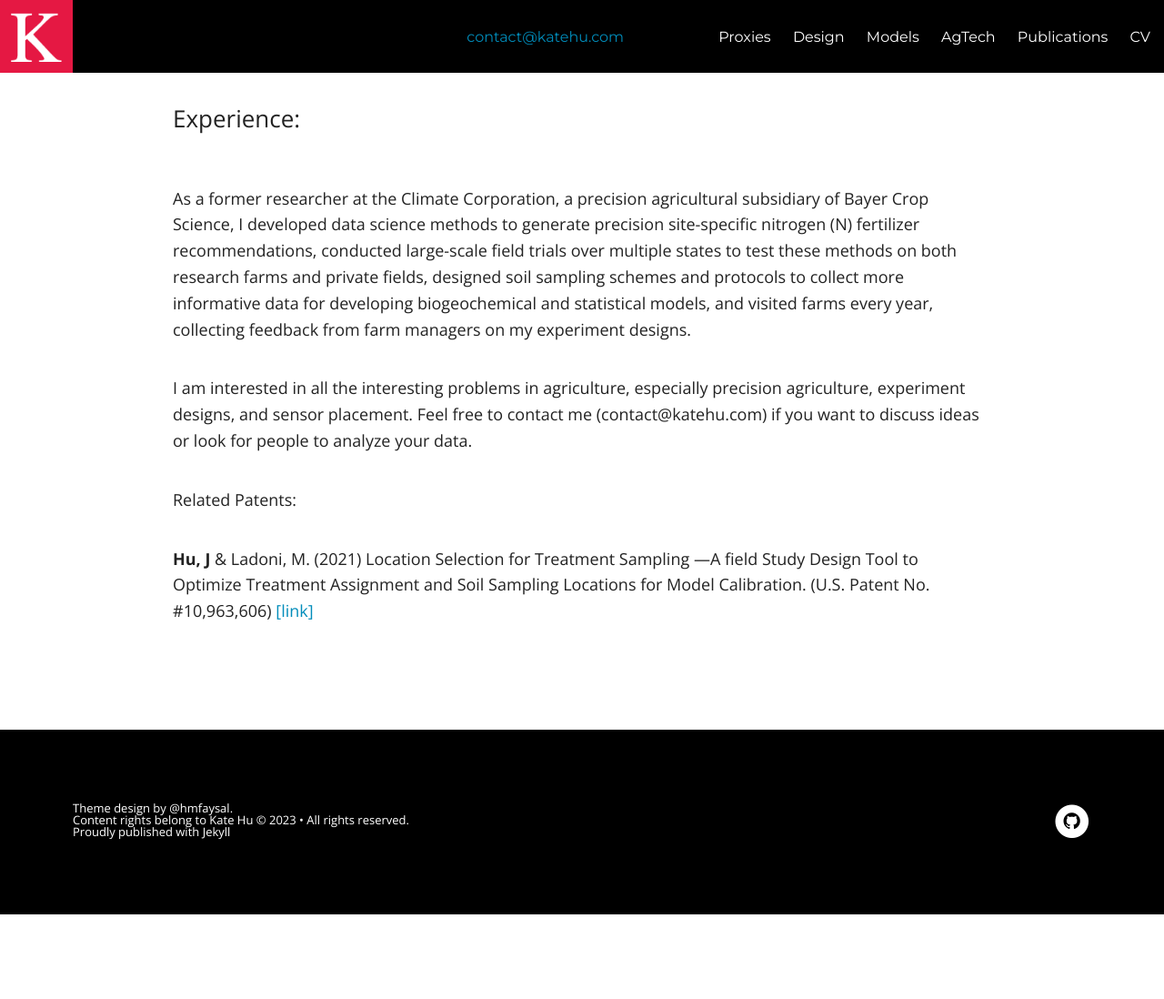
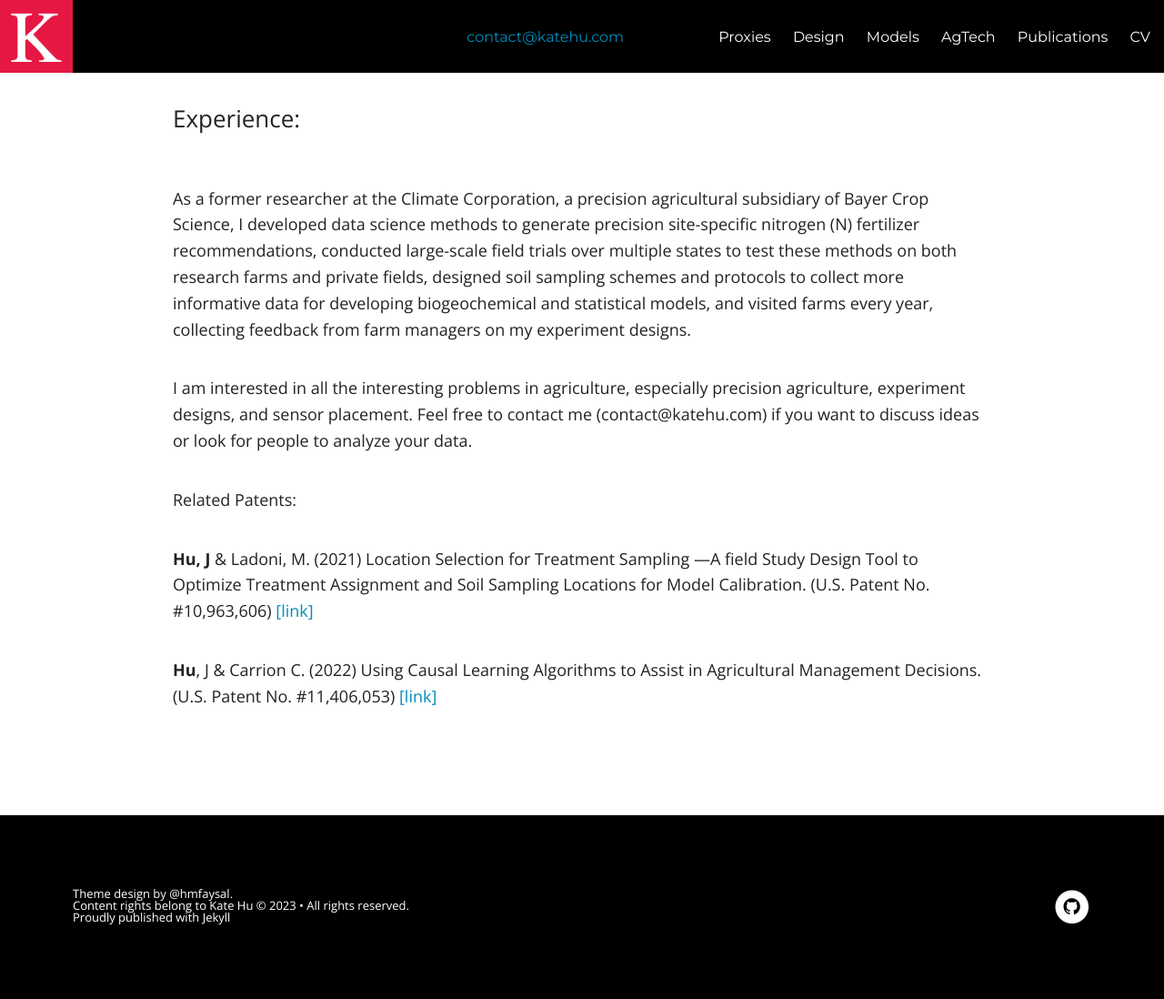
Before and after one commit to katehu/katehu.github.io, a Jekyll site: the page built from agtech.md, in a window 1280 px wide. Shown: the whole page at 91% size. Built offline with Jekyll 4.4.1, drawn with Linux system fonts in a browser that asks for light colours; nearby versions of some CDN libraries; before the commit the page ends 1005 px from its top, so only the background shows below that.

Commit message:
Update agtech.md

```diff
--- a/agtech.md
+++ b/agtech.md
@@ -21,3 +21,7 @@ Feel free to contact me (contact@katehu.com) if you want to discuss ideas or loo
 Related Patents:
 
 **Hu, J** & Ladoni, M. (2021) Location Selection for Treatment Sampling ---A field Study Design Tool to Optimize Treatment Assignment and Soil Sampling Locations for Model Calibration. (U.S. Patent No. #10,963,606) [[link]](https://uspto.report/patent/grant/10,963,606) <br/>
+
+
+**Hu**, J & Carrion C. (2022) Using Causal Learning Algorithms to Assist in
+Agricultural Management Decisions. (U.S. Patent No. #11,406,053) [[link]](https://uspto.report/patent/grant/11,406,053)<br/>
```
